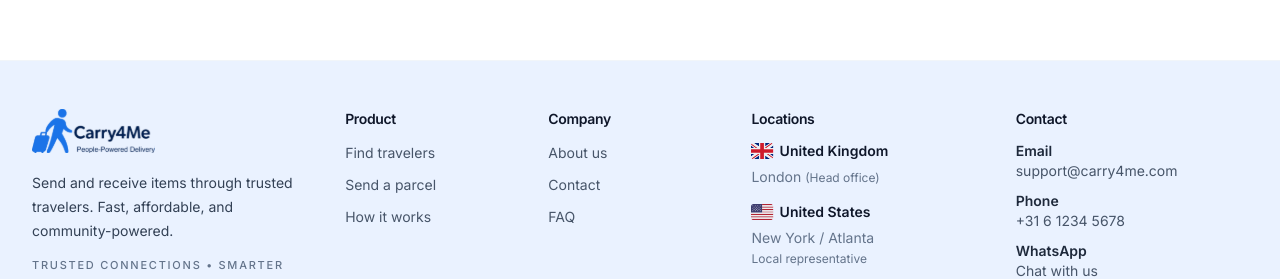
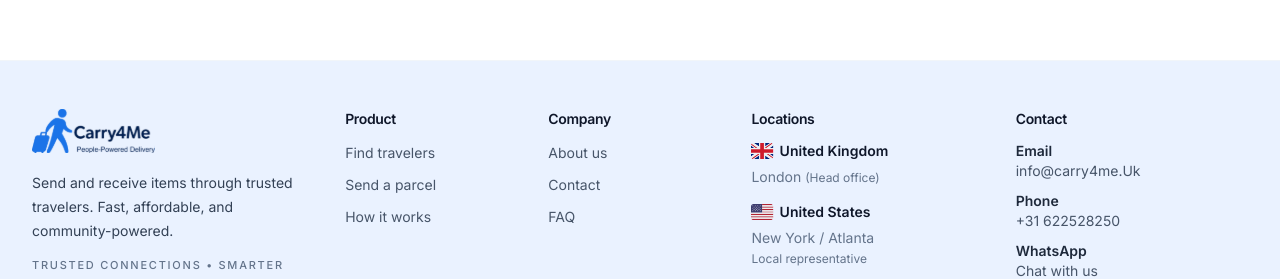
Before and after one commit to munatsimike/carry4me, a React (Vite) app in the folder apps/web/: page / in a window 1280 px wide. Shown: the part 2411-2690 px from the top of the page. Built offline with nearby package versions, Linux system fonts and the light colour scheme; no server answers.

Commit message:
refact: change email address to footer

```diff
--- a/apps/web/src/app/shared/Authentication/UI/Footer.tsx
+++ b/apps/web/src/app/shared/Authentication/UI/Footer.tsx
@@ -224,7 +224,7 @@ function ContactSection() {
               href="mailto:support@carry4me.com"
               className="text-slate-600 transition hover:text-slate-900"
             >
-              support@carry4me.com
+              info@carry4me.Uk
             </a>
           </div>
         </li>
@@ -237,7 +237,7 @@ function ContactSection() {
               href="tel:+31612345678"
               className="text-slate-600 transition hover:text-slate-900"
             >
-              +31 6 1234 5678
+              +31 622528250
             </a>
           </div>
         </li>
@@ -247,7 +247,7 @@ function ContactSection() {
           <div>
             <p className="font-semibold text-slate-800">WhatsApp</p>
             <a
-              href="https://wa.me/31612345678"
+              href="https://wa.me/31622528250"
               target="_blank"
               rel="noopener noreferrer"
               className="text-slate-600 transition hover:text-slate-900"
```
